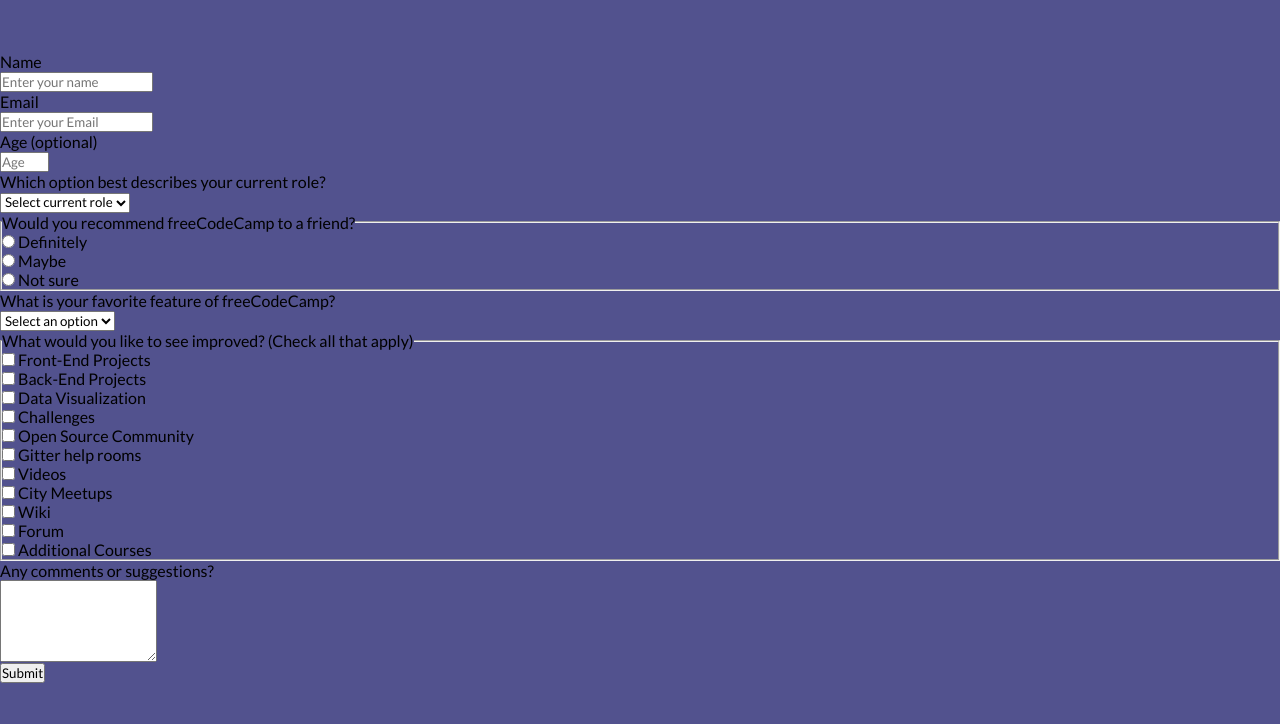
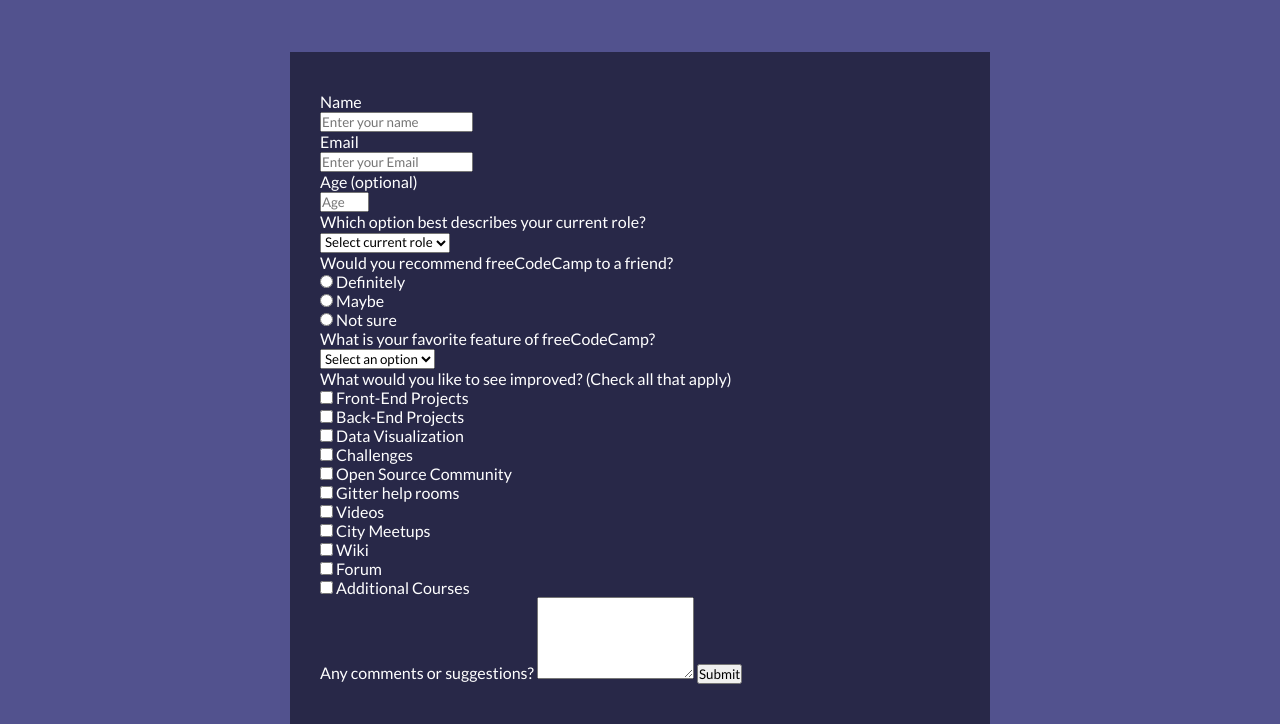
Before and after one commit to strikersouza/FCC_survey_form, a plain HTML site: page index.html in a window 1280 px wide. Shown: the part 131-855 px from the top of the page. Before the commit the page ends 814 px from the top, so only its background shows below. Drawn offline with Linux system fonts and the light colour scheme.

Commit message:
Form complete

```diff
--- a/css/style.css
+++ b/css/style.css
@@ -28,6 +28,21 @@ header{
     padding-bottom: 15px;
 }
 
-.improvements label, textarea{
+label, legend{
+    color: white;
+}
+
+form{
+    max-width: 700px;
+    background-color: #282848;
+    margin: 0 auto;
+    padding: 40px 30px;
+}
+
+fieldset{
+    border: none;
+}
+
+.improvements label {
     display: block;
 }
```
